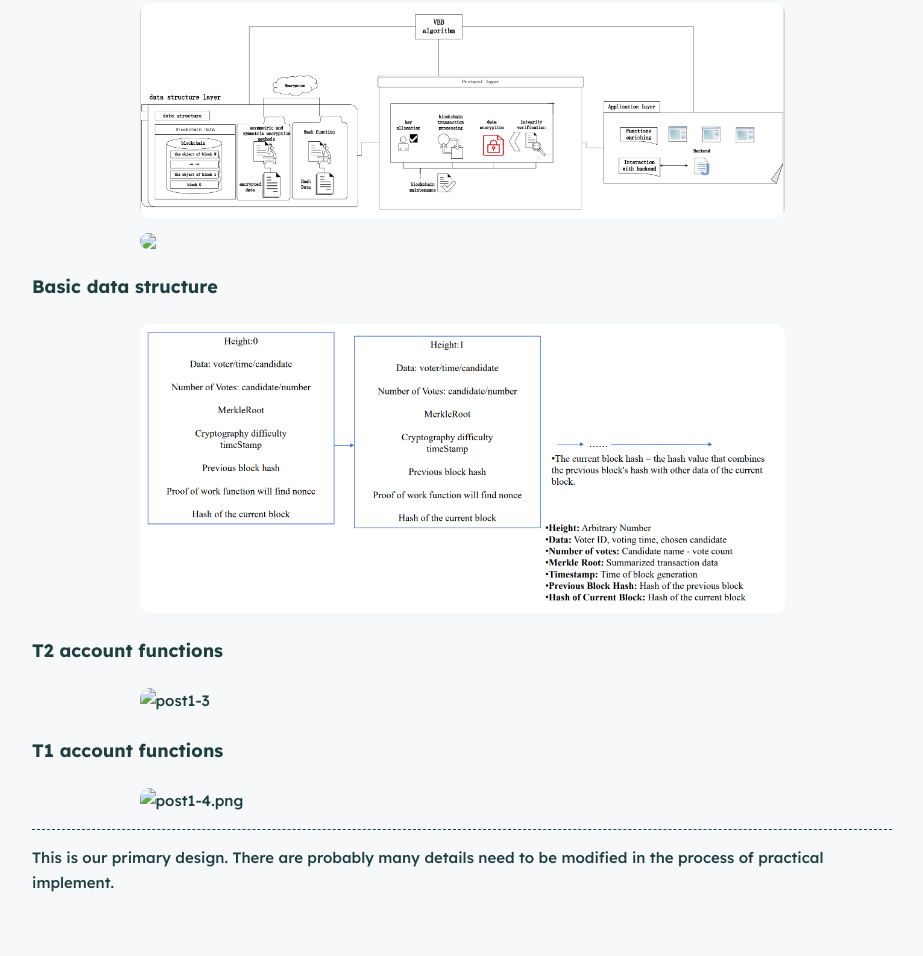
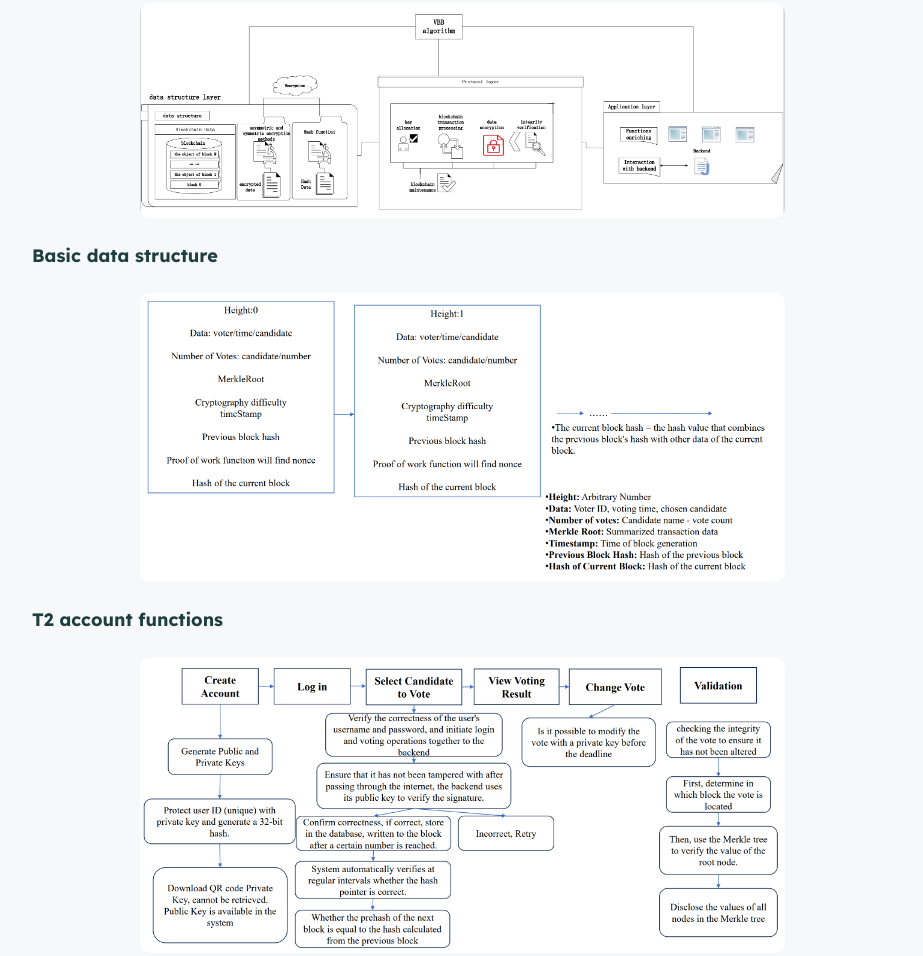
Before and after one commit to nothabyss/nothabyss.github.io, a plain HTML site: page 2024/03/17/post1/index.html in a window 1280 px wide. Shown: the part 886-1842 px from the top of the page, without its empty margins (178-1101 px from the left). Drawn offline with nearby package versions, Linux system fonts and the light colour scheme; a script that the page names is missing.

Commit message:
Site updated: 2024-03-17 12:22:55

```diff
--- a/2024/03/17/post1/index.html
+++ b/2024/03/17/post1/index.html
@@ -135,15 +135,17 @@
 </blockquote>
 <p>Below are the details about our design.</p>
 <p><font size="4"><strong>High level 3 layers</strong></font></p>
-<p><img src="post1-1.png" alt="post1-1"></p>
-<img src="2024/03/17/post1/post1-1.png" class>
+<img src="/2024/03/17/post1/post1-1.png" class>
 
 <p><font size="4"><strong>Basic data structure</strong></font></p>
-<p><img src="post1-2.png" alt="post1-2"></p>
+<img src="/2024/03/17/post1/post1-2.png" class>
+
 <p><font size="4"><strong>T2 account functions</strong></font></p>
-<p><img src=".%5Cpost1%5Cpost1-3.png" alt="post1-3"></p>
+<img src="/2024/03/17/post1/post1-3.png" class>
+
 <p><font size="4"> <strong>T1 account functions</strong></font></p>
-<p><img src=".%5Cpost1%5Cpost1-4.png" alt="post1-4.png"></p>
+<img src="/2024/03/17/post1/post1-4.png" class>
+
 <hr>
 <p>This is our primary design. There are probably many details need to be modified in the process of practical implement.</p>
 
```
Also changed, not shown: index.html (+7 -5 lines).
